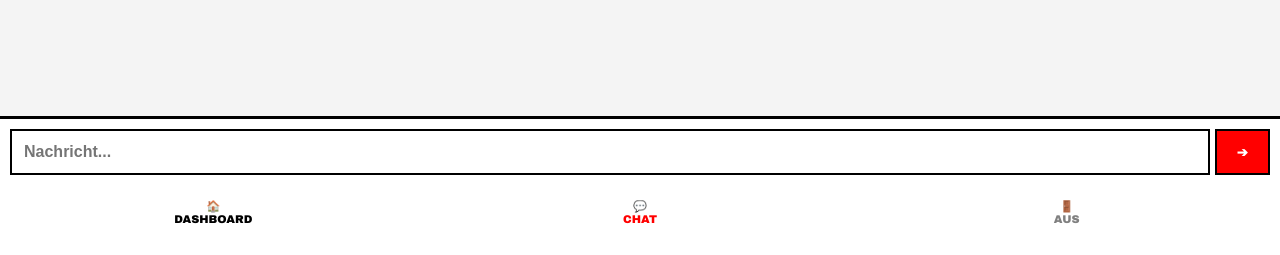
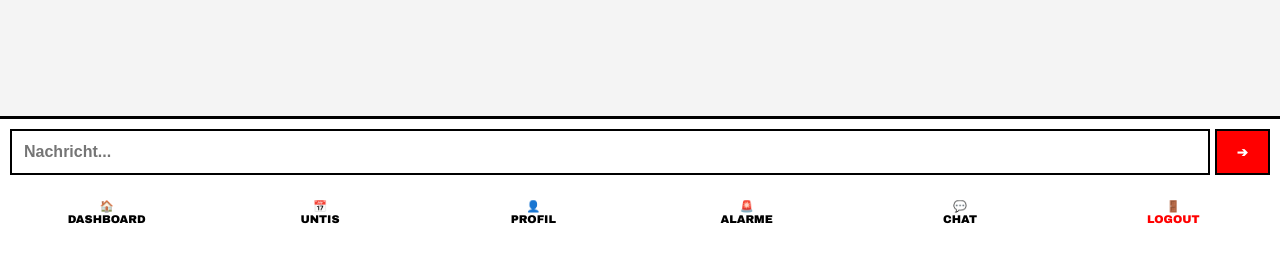
Before and after one commit to yunusemrevdffg/sanifunk-app, a Flask app: template templates/chat.html in a window 1280 px wide. Shown: the part 545-800 px from the top of the page. Run offline with Flask 3, Linux system fonts and the light colour scheme; the template is opened without the code that fills it, so the values that code supplies are empty.

Commit message:
Dashboard Final

```diff
--- a/templates/chat.html
+++ b/templates/chat.html
@@ -41,10 +41,16 @@
     </audio>
 
     <nav class="nav-bar">
-        <a href="/dashboard" class="nav-item">🏠<br>dashboard</a>
-        <a href="/chat" class="nav-item" style="color: var(--red);">💬<br>CHAT</a>
-        <a href="/logout" class="nav-item" style="color: gray;">🚪<br>Aus</a>
-    </nav>
+    <a href="/dashboard" class="nav-item">🏠<br>dashboard</a>
+    <a href="/untis" class="nav-item active">📅<br>Untis</a>
+    <a href="/profile" class="nav-item active">👤<br>Profil</a>
+    <a href="/alarm_log" class="nav-item active">🚨<br>Alarme</a>
+    <a href="/chat" class="nav-item">💬<br>CHAT</a>
+    {% if user.role in ['ADMIN', 'HAUPTADMIN'] %}
+    <a href="/management" class="nav-item">⚙️<br>ADMIN</a>
+    {% endif %}
+    <a href="/logout" class="nav-item" style="color: var(--red);">🚪<br>Logout</a>
+</nav>
 
     <script>
     let lastMsgCount = {{ messages|length }};
--- a/templates/dashboard.html
+++ b/templates/dashboard.html
@@ -75,7 +75,13 @@
 
 <nav class="nav-bar">
     <a href="/dashboard" class="nav-item">🏠<br>dashboard</a>
+    <a href="/untis" class="nav-item active">📅<br>Untis</a>
+    <a href="/profile" class="nav-item active">👤<br>Profil</a>
+    <a href="/alarm_log" class="nav-item active">🚨<br>Alarme</a>
     <a href="/chat" class="nav-item">💬<br>CHAT</a>
+    {% if user.role in ['ADMIN', 'HAUPTADMIN'] %}
+    <a href="/management" class="nav-item">⚙️<br>ADMIN</a>
+    {% endif %}
     <a href="/logout" class="nav-item" style="color: var(--red);">🚪<br>Logout</a>
 </nav>
 
```
